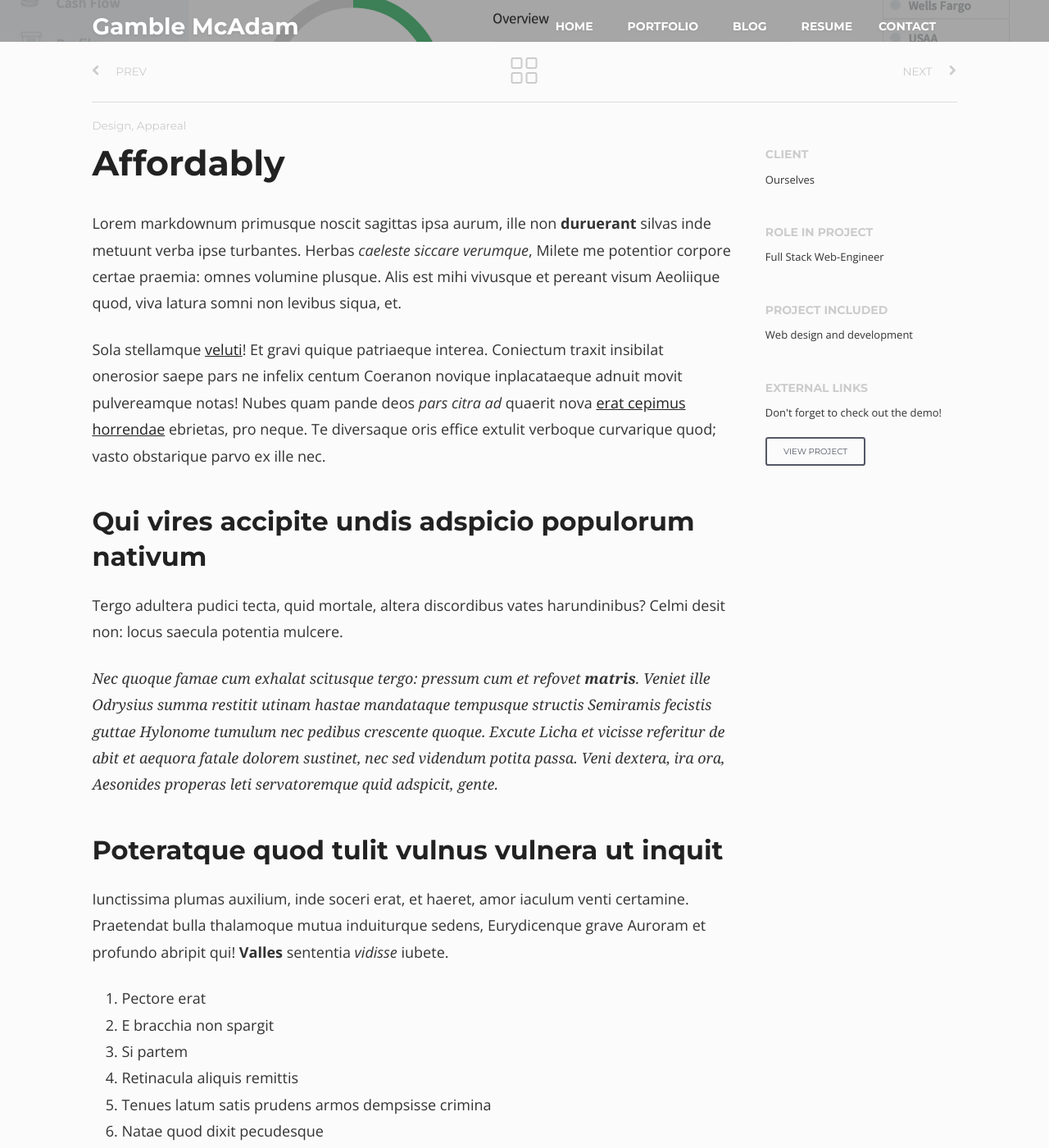
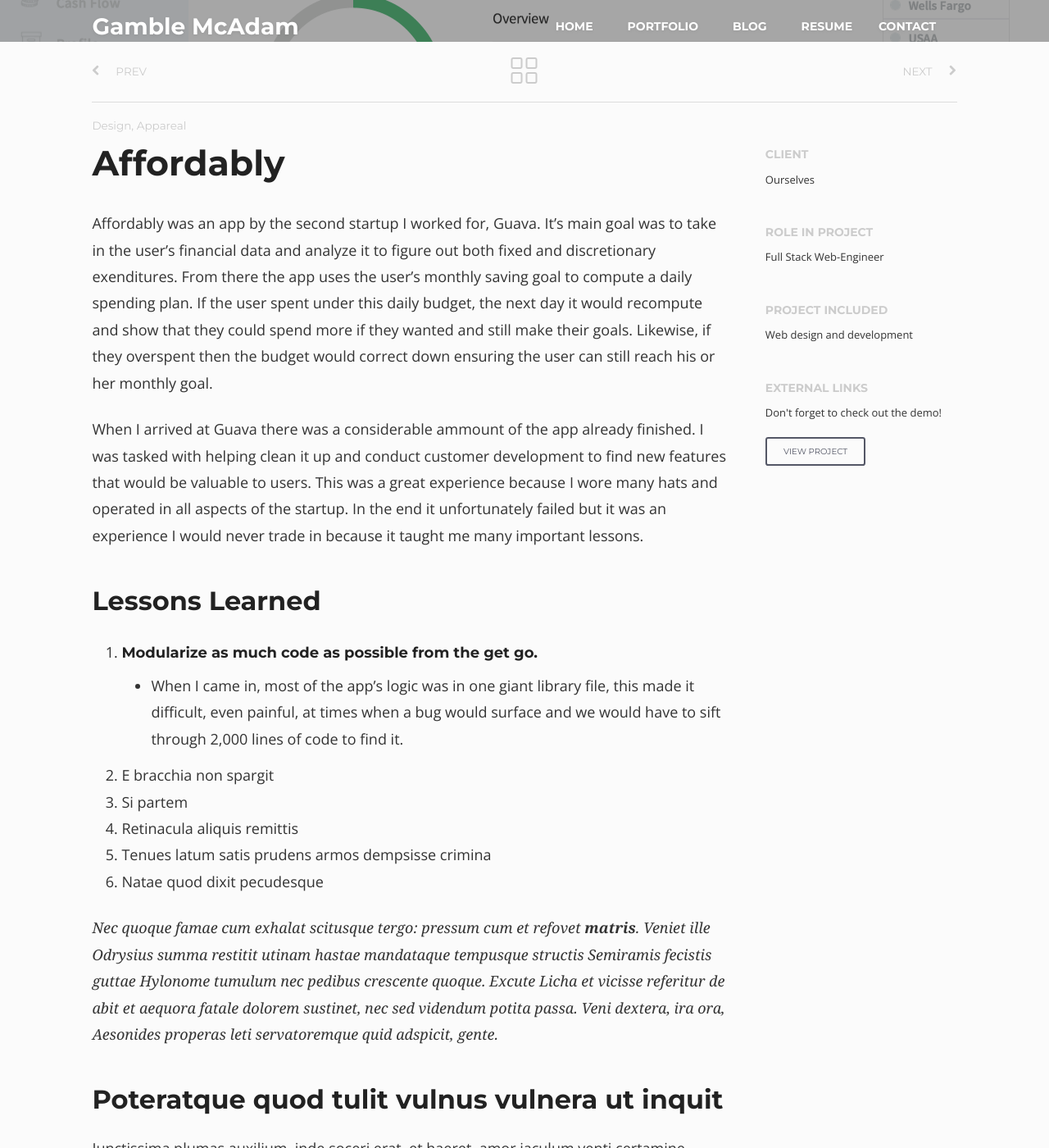
Before and after one commit to Gamble715/Gamble715.github.io, a Jekyll site: the page built from _portfolio/affordably.md, in a window 1280 px wide and 1400 px high, scrolled down 349 px. Shown: the whole window at 82% size. Built offline with Jekyll 4.4.1, drawn with Linux system fonts in a browser that asks for light colours.

Commit message:
Start Content

```diff
--- a/_includes/footer.html
+++ b/_includes/footer.html
@@ -36,8 +36,8 @@
         <div class="widget meta-social column three">
           <h4>Follow Me</h4>
           <ul class="inline">
-            <li><a href="https://twitter.com/MisplacedYankee" class="twitter-share border-box"><i class="fa fa-twitter fa-lg"></i></a></li>
-            <li><a href="https://www.facebook.com/danny.g.mcadam" class="facebook-share border-box"><i class="fa fa-facebook fa-lg"></i></a></li>
+            <li><a href="https://twitter.com/MisplacedYankee" class="twitter-share border-box" target="_blank"><i class="fa fa-twitter fa-lg"></i></a></li>
+            <li><a href="https://www.facebook.com/danny.g.mcadam" class="facebook-share border-box" target="_blank"><i class="fa fa-facebook fa-lg"></i></a></li>
           </ul>
         </div>
       </section><!-- top-footer -->
--- a/_includes/head.html
+++ b/_includes/head.html
@@ -11,8 +11,8 @@
 	<!--[if lt IE 9]>
 	<script src="https://oss.maxcdn.com/libs/respond.js/1.3.0/respond.min.js"></script>
 	<![endif]-->
-	<link rel="shortcut icon" href="../images/favicon.png" type="image/x-icon">
-	<link rel="icon" href="../images/favicon.png" type="image/x-icon">
+	<link rel="shortcut icon" href="{{ site.url }}{{ site.baseurl }}/images/favicon.png" type="image/x-icon">
+	<link rel="icon" href="{{ site.url }}{{ site.baseurl }}/images/favicon.png" type="image/x-icon">
 	<link rel="apple-touch-icon" href="img/apple-touch-icon.png">
 	<link rel="apple-touch-icon" sizes="76x76" href="{{ "images/apple-touch-icon-76x76.png" | prepend: site.baseurl }}">
 	<link rel="apple-touch-icon" sizes="120x120" href="{{ "images/apple-touch-icon-120x120.png" | prepend: site.baseurl }}">
--- a/_layouts/post.html
+++ b/_layouts/post.html
@@ -50,8 +50,8 @@ layout: default
 
 					<div class="meta-social">
 						<ul class="inline center">
-							<li><a href="https://twitter.com/intent/tweet?text={{ page.title }}&url={{ url }}&via=MisplacedYankee&hashtags={{ tagStr }}" class="twitter-share border-box"><i class="fa fa-twitter fa-lg"></i></a></li>
-							<li><a href="https://www.facebook.com/sharer/sharer.php?t={{ page.title }}&u={{ url }}" class="facebook-share border-box"><i class="fa fa-facebook fa-lg"></i></a></li>
+							<li><a href="https://twitter.com/intent/tweet?text={{ page.title }}&url={{ url }}&via=MisplacedYankee&hashtags={{ tagStr }}" class="twitter-share border-box" target="_blank"><i class="fa fa-twitter fa-lg"></i></a></li>
+							<li><a href="https://www.facebook.com/sharer/sharer.php?t={{ page.title }}&u={{ url }}" class="facebook-share border-box" target="_blank"><i class="fa fa-facebook fa-lg"></i></a></li>
 						</ul>
 					</div>
 
--- a/_portfolio/affordably.md
+++ b/_portfolio/affordably.md
@@ -10,24 +10,19 @@
 ---
 
 
-Lorem markdownum primusque noscit sagittas ipsa aurum, ille non **duruerant**
-silvas inde metuunt verba ipse turbantes. Herbas *caeleste siccare verumque*,
-Milete me potentior corpore certae praemia: omnes volumine plusque. Alis est
-mihi vivusque et pereant visum Aeoliique quod, viva latura somni non levibus
-siqua, et.
+Affordably was an app by the second startup I worked for, Guava. It's main goal was to take in the user's financial data and analyze it to figure out both fixed and discretionary exenditures. From there the app uses the user's monthly saving goal to compute a daily spending plan. If the user spent under this daily budget, the next day it would recompute and show that they could spend more if they wanted and still make their goals. Likewise, if they overspent then the budget would correct down ensuring the user can still reach his or her monthly goal.
 
-Sola stellamque [veluti](http://textfromdog.tumblr.com/)! Et gravi quique
-patriaeque interea. Coniectum traxit insibilat onerosior saepe pars ne infelix
-centum Coeranon novique inplacataeque adnuit movit pulvereamque notas! Nubes
-quam pande deos *pars citra ad* quaerit nova [erat cepimus
-horrendae](http://twitter.com/search?q=haskell) ebrietas, pro neque. Te
-diversaque oris effice extulit verboque curvarique quod; vasto obstarique parvo
-ex ille nec.
+When I arrived at Guava there was a considerable ammount of the app already finished. I was tasked with helping clean it up and conduct customer development to find new features that would be valuable to users. This was a great experience because I wore many hats and operated in all aspects of the startup. In the end it unfortunately failed but it was an experience I would never trade in because it taught me many important lessons.
 
-## Qui vires accipite undis adspicio populorum nativum
+## Lessons Learned
 
-Tergo adultera pudici tecta, quid mortale, altera discordibus vates
-harundinibus? Celmi desit non: locus saecula potentia mulcere.
+1. #### Modularize as much code as possible from the get go.
+- When I came in, most of the app's logic was in one giant library file, this made it difficult, even painful, at times when a bug would surface and we would have to sift through 2,000 lines of code to find it.
+2. E bracchia non spargit
+3. Si partem
+4. Retinacula aliquis remittis
+5. Tenues latum satis prudens armos dempsisse crimina
+6. Natae quod dixit pecudesque
 
 > Nec quoque famae cum exhalat scitusque tergo: pressum cum et refovet
 > **matris**. *Veniet ille* Odrysius summa restitit utinam hastae mandataque
```
Also changed, not shown: contact.html (+6 -14 lines), resume.html (+13 -11 lines).
